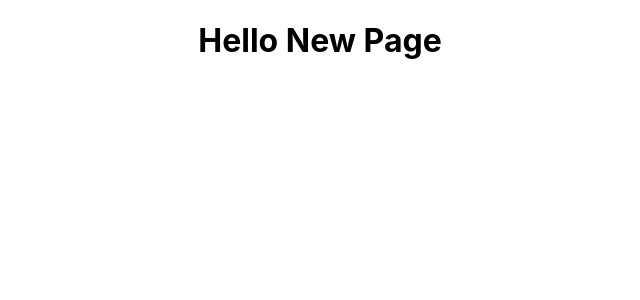
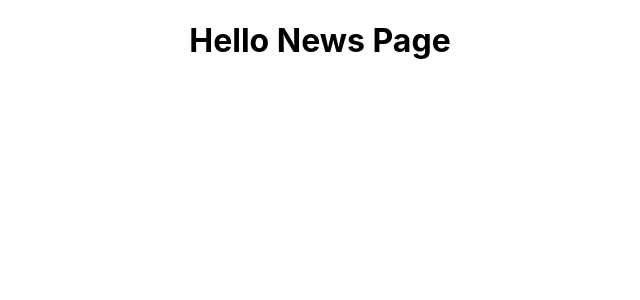
Before and after one commit to abdelrahmanShabaan/React_js_ITI_XMaster_Packages, a React (Create React App) app: page / in a window 1280 px wide. Shown: the top 300 px of the page, without its empty margins (320-960 px from the left). Built offline with nearby package versions, Linux system fonts and the light colour scheme.

Commit message:
start first session with react

```diff
--- a/src/App.js
+++ b/src/App.js
@@ -4,7 +4,7 @@ import './App.css';
 function App() {
   return (
     <div className="App">
-      <h1>Hello New Page</h1>
+      <h1>Hello News Page</h1>
     </div>
   );
 }
```
